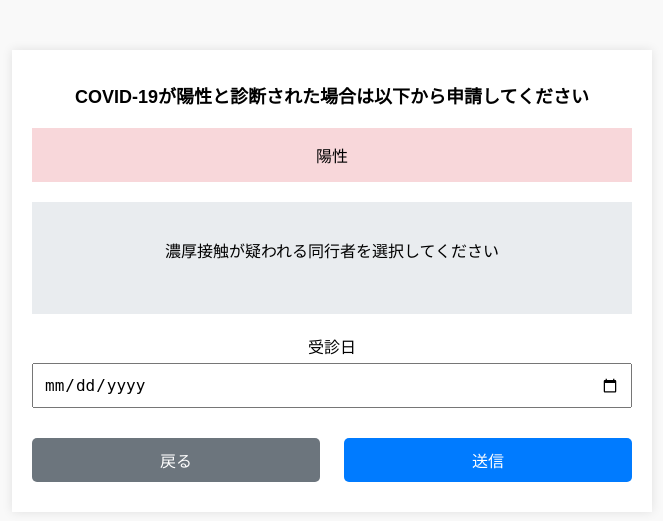
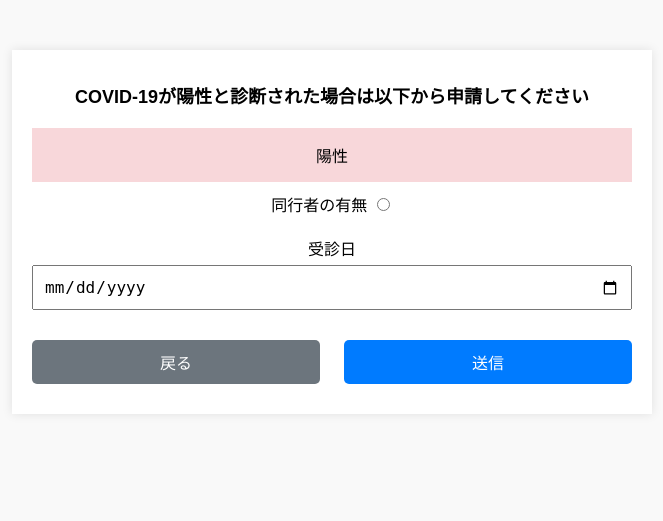
Before and after one commit to tomohisa847/DBproject, a Flask app: template templates/send-infect.html in a window 1280 px wide. Shown: the top 521 px of the page, without its empty margins (308-971 px from the left). Run offline with Flask 3, Linux system fonts and the light colour scheme; the template is opened without the code that fills it, so the values that code supplies are empty; the visitor is signed in with stand-in values (Sample User, id 1).

Commit message:
テーブル設計変更、入力システム完了

```diff
--- a/sql/COVIDCreateTable.sql
+++ b/sql/COVIDCreateTable.sql
@@ -60,8 +60,7 @@
     infect_id INT AUTO_INCREMENT PRIMARY KEY, -- 症状ID: 主キー、自動インクリメント
     person_id VARCHAR(10) NOT NULL, -- 個人ID: 必須項目、外部キー
     infected BOOLEAN, -- 感染者か
-    companion_present BOOLEAN,
-    companion_name_list VARCHAR(100),
+    companion_present BOOLEAN, -- 同行者有無
     diagnosis_date DATE NOT NULL, -- 受診日: 必須項目
     FOREIGN KEY (person_id) REFERENCES PersonalInfo(person_id) -- 外部キー設定: PersonalInfoテーブルのperson_idを参照
 );
--- a/sql/del.sql
+++ b/sql/del.sql
@@ -3,3 +3,4 @@
 DROP TABLE IF EXISTS ActivityLog;
 DROP TABLE IF EXISTS HealthStatus;
 DROP TABLE IF EXISTS PersonalInfo;
+DROP TABLE IF EXISTS infect;
--- a/templates/debug.html
+++ b/templates/debug.html
@@ -7,6 +7,6 @@
 </head>
 <body>
     <h1>{{debug}}</h1>
-    <a href="/login">ログイン画面に戻る</a>
+    <a href="/logout">ログイン画面に戻る</a>
 </body>
 </html>
--- a/templates/send-infect.html
+++ b/templates/send-infect.html
@@ -142,14 +142,8 @@
         <h1>COVID-19が陽性と診断された場合は以下から申請してください</h1>
         <button id="positive-btn">陽性</button>
         <form action="/insertInfect2" method="post">
-            <div class="close-contact-section">
-                <p>濃厚接触が疑われる同行者を選択してください</p>
-                <ul>
-                    {% for companion in companions %}
-                    <li><input type="checkbox" name="contacts" value="{{ companion['companion_name'] }}">{{ companion['companion_name'] }}</li>
-                    {% endfor %}
-                </ul>
-            </div>
+            同行者の有無
+            <input type="radio" name="companion_present" value="true">
             <div class="date-input">
                 <label for="date-received">受診日</label>
                 <input type="date" id="date-received" name="date-received" required>
@@ -159,11 +153,6 @@
                 <button id="submit-btn" type="submit">送信</button>
             </div>
         </form>
-    </div>
-    <div id="notice-send">
-        <p>送信完了しました！</p>
-        <br>
-        <p>5秒後にトップページへ戻ります。</p>
     </div>
     <div id="notification">
         <p>書いた内容が保存されませんがよろしいですか？</p>
--- a/test.py
+++ b/test.py
@@ -550,9 +550,21 @@
 
 @app.route("/insertInfect2",methods=["GET","POST"])
 def insertInfect2():
+    dbcon,cur = my_open( **dsn )
     person_id = session["person_id"]
-    companion_name_list = request.form["contacts"]
+    companion_present = request.form["companion_present"]
     diagnosis_date = request.form["date-received"]
+    sqlstring = f"""
+        INSERT INTO infect(person_id,infected,companion_present,diagnosis_date)
+        VALUES ('{person_id}', True, {companion_present},'{diagnosis_date}')
+        ;
+
+    """
+    my_query(sqlstring,cur)
+    dbcon.commit()
+    my_close(dbcon,cur)
+
+    return render_template("debug.html")
 
 
 #プログラム起動
```
